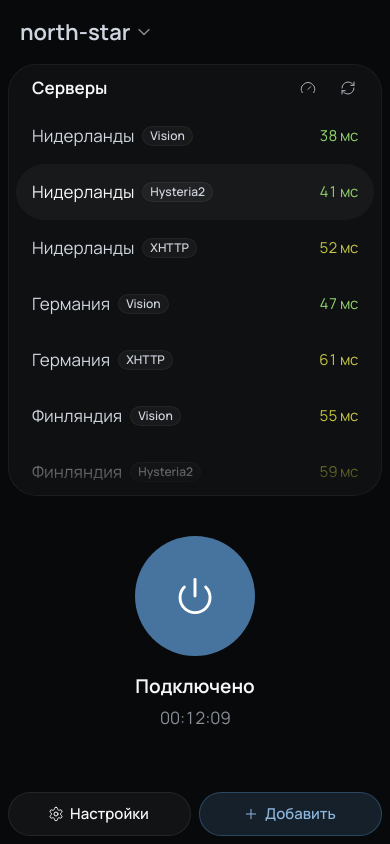
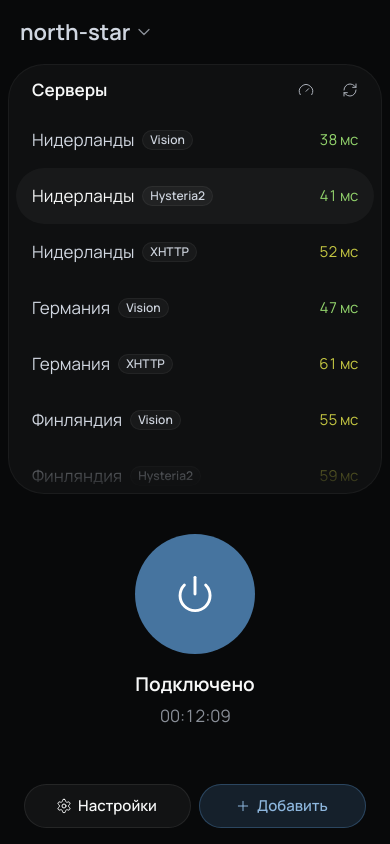
Before and after one commit to rawsense/monolit-client, a plain HTML site: page core/web/index.html in a window 390 px wide. Drawn offline with Linux system fonts and the light colour scheme.

Commit message:
Телефон, главный экран: мелочи по замерам
Кнопки шапки списка 44px, значок на одной линии с пингом; заголовок «Серверы» на целых пикселях; поле панели снизу как по бокам, угол концентричен выбранной строке; трафик на одной вертикали с текстом списка, до кнопок 24px, кнопки с полями как в макете; обрез списка пересчитывается при любой смене высоты. На Android долгое нажатие не выделяет подписи.

```diff
--- a/core/web/app.css
+++ b/core/web/app.css
@@ -324,6 +324,9 @@ button.link { padding: 0; border: 0; background: none; font: inherit; font-weigh
 .icon-btn { color: var(--text-sub) }
 
 .os-android [data-os="windows"] { display: none }
+/* приложение, а не страница: долгое нажатие не выделяет подписи и не зовёт меню текста. Поля ввода — как обычно */
+.os-android body { -webkit-user-select: none; user-select: none }
+.os-android :is(input, textarea) { -webkit-user-select: text; user-select: text }
 
 /* ---------- телефон ---------- */
 /* Та же страница на узком экране: подписка сверху, список серверов, кнопка питания посередине свободного места,
@@ -331,7 +334,7 @@ button.link { padding: 0; border: 0; background: none; font: inherit; font-weigh
 .mc-acts { display: none }
 .mc-btn-tonal { background: color-mix(in srgb, var(--accent) 22%, transparent); color: var(--accent-text); box-shadow: inset 0 0 0 1px color-mix(in srgb, var(--accent) 45%, transparent) }
 @media (max-width: 640px) {
-  .mc { height: 100dvh; grid-template-columns: minmax(0, 1fr); grid-template-rows: auto minmax(0, auto) minmax(40px, 1fr) auto auto minmax(var(--sp-4), 1fr) auto auto; padding: 0 var(--sp-2) var(--sp-2) }
+  .mc { height: 100dvh; grid-template-columns: minmax(0, 1fr); grid-template-rows: auto minmax(0, auto) minmax(40px, 1fr) auto auto minmax(var(--sp-4), 1fr) auto auto; padding: 0 var(--sp-2) var(--sp-4) }
   .mc-stage { display: contents }
   .mc-sw { grid-row: 1; min-height: 64px; padding: 0 }
   .mc-sw > .icon-btn { display: none }
@@ -341,9 +344,13 @@ button.link { padding: 0; border: 0; background: none; font: inherit; font-weigh
   #v-home { position: static; display: grid; grid-template-rows: minmax(0, 1fr); padding: 0; animation: none }
   #v-home[hidden] { display: none }
   #v-home .mc-modes { display: none }
-  .mc-srv { grid-template-rows: auto minmax(0, 1fr); gap: 0; padding: var(--sp-1) var(--sp-2) }
-  .mc-srv-h { min-height: 40px }
-  .mc-srv-h h2 { font-size: var(--fs-md); letter-spacing: 0 }
+  /* панель списка: поле снизу такое же, как по бокам, а угол концентричен выбранной строке (её радиус + поле) */
+  .mc-srv { grid-template-rows: auto minmax(0, 1fr); gap: 0; padding: var(--sp-1) var(--sp-2) var(--sp-2); border-radius: calc(56px / 2 + var(--sp-2)) }
+  /* кнопки шапки списка — 44px под палец; правый край значка на одной линии с пингом в строках */
+  .mc-srv-h { min-height: 44px; padding-right: calc(var(--sp-4) - (44px - 16px) / 2) }
+  .mc-srv-h .icon-btn { width: 44px; height: 44px }
+  .mc-srv-acts { gap: 0 }
+  .mc-srv-h h2 { font-size: var(--fs-md); line-height: var(--lh-md); letter-spacing: 0 }
   .mc-srvlist { max-height: 384px }
   .mc-srvlist { mask-image: linear-gradient(to bottom, rgb(0 0 0 / .15), #000 var(--mc-ft), #000 calc(100% - var(--mc-fb)), rgb(0 0 0 / .15)) }
   .mc-srvlist.mc-ft { --mc-ft: 60px }
@@ -354,8 +361,9 @@ button.link { padding: 0; border: 0; background: none; font: inherit; font-weigh
   .mc-pwr { grid-row: 4; justify-self: center; width: 120px; height: 120px }
   .mc-pwr svg { width: 40px; height: 40px }
   .mc-state { grid-row: 5; height: auto; margin-top: var(--sp-4) }
-  .mc-traffic { grid-row: 7; min-height: 0; padding: 0 var(--sp-2) var(--sp-2) }
-  .mc-acts { grid-row: 8; display: grid; grid-template-columns: 1fr 1fr; gap: var(--sp-2) }
+  /* трафик на одной вертикали с текстом строк списка (слева) и пингом (справа); до кнопок — как в макете */
+  .mc-traffic { grid-row: 7; min-height: 0; padding: 0 var(--sp-6) var(--sp-6) }
+  .mc-acts { grid-row: 8; display: grid; grid-template-columns: 1fr 1fr; gap: var(--sp-2); padding: 0 var(--sp-4) }
   .mc-acts .btn { height: 44px }
   /* остальные экраны (настройки, сайты, первая подписка) — во весь экран */
   .mc:has(#v-home[hidden]) { grid-template-rows: minmax(0, 1fr) }
--- a/core/web/native.js
+++ b/core/web/native.js
@@ -36,11 +36,16 @@ addEventListener('DOMContentLoaded', function () {
   var l = document.querySelector('#servers');
   if (!l) return;
   var snap = function () {
+    var was = l.style.maxHeight;
     l.style.maxHeight = '';
-    var row = l.firstElementChild ? l.firstElementChild.offsetHeight : 56, h = l.clientHeight;
-    if (l.scrollHeight > h + 1 && h % row < row * 0.35) l.style.maxHeight = Math.max(1, Math.floor((h - row / 2) / row)) * row + row / 2 + 'px';
+    var row = l.firstElementChild ? l.firstElementChild.offsetHeight : 56, h = l.clientHeight, want = '';
+    if (l.scrollHeight > h + 1 && h % row < row * 0.35) want = Math.max(1, Math.floor((h - row / 2) / row)) * row + row / 2 + 'px';
+    l.style.maxHeight = want;
+    if (want !== was) l.dispatchEvent(new Event('scroll')); // края списка (затемнение) пересчитать под новую высоту
   };
+  // высота списка меняется не только от числа строк: появился трафик, сменилась подпись состояния, повернули экран
   addEventListener('resize', snap);
   new MutationObserver(snap).observe(l, { childList: true });
+  if (window.ResizeObserver) new ResizeObserver(snap).observe(l.closest('.mc-main') || l);
   snap();
 });
```
